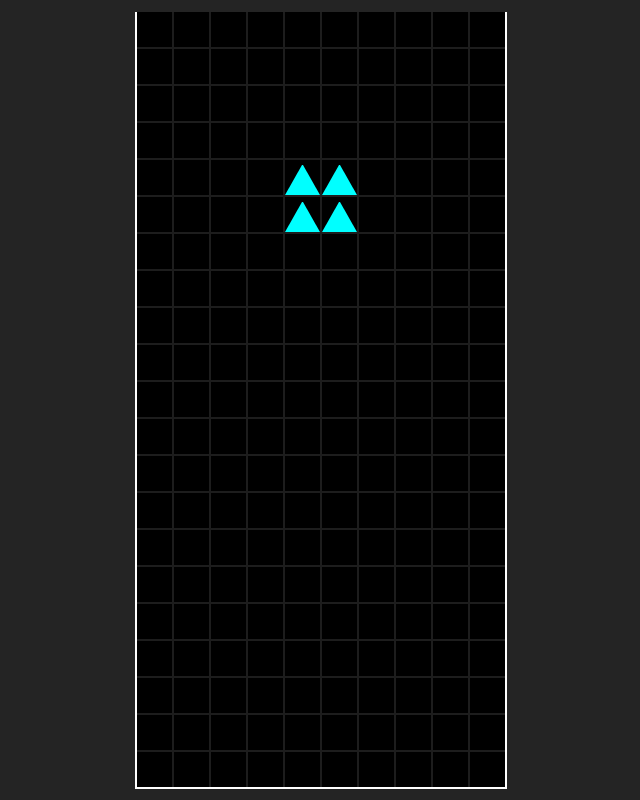
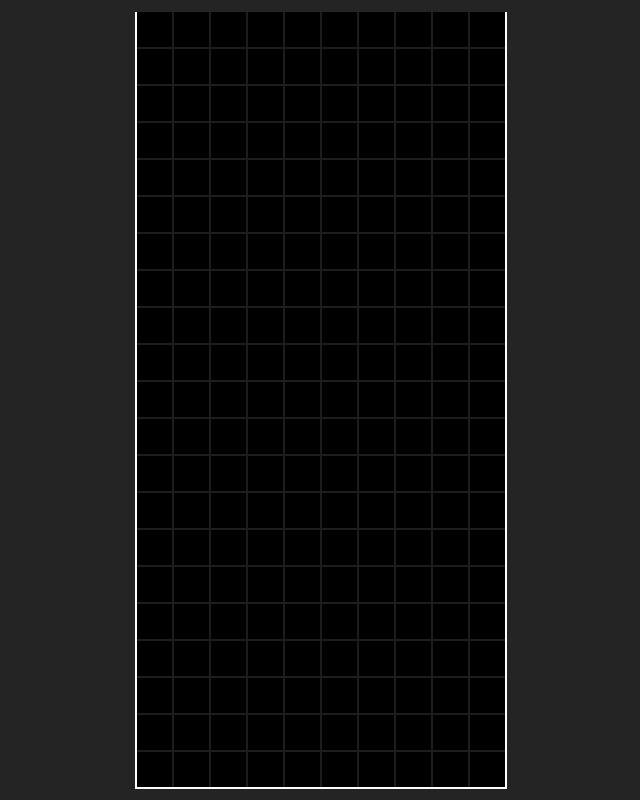
Before and after one commit to ChrisByBits/tetris, a React app: page / in a window 1280 px wide. Shown: the whole page, without its empty margins (319-959 px from the left). Built offline with nearby package versions, Linux system fonts and the light colour scheme; the HTML template or start-up script is replaced by a standard one.

Commit message:
restructure

```diff
--- a/src/App.jsx
+++ b/src/App.jsx
@@ -1,15 +1,12 @@
-import { useState } from 'react'
-import './App.css'
-import Board from './Board.jsx'
+import React from 'react';
+import Game from './components/Game.jsx'
 
 const App = () => {
-  const [time, setTime] = useState(1500);
-
   return (
     <div id="app">
-      <Board time = {time}/>
+      <Game />
     </div>
   )
 };
 
-export default App
+export default App;
--- a/src/Block.jsx
+++ /dev/null
@@ -1,20 +0,0 @@
-import './Block.css'
-
-const Block = ({value}) => {
-  const colors = {
-    0: 'none',
-    1: 'cyan',
-    2: 'blue',
-    3: 'orange',
-    4: 'red',
-    5: 'yellow',
-    6: 'green',
-    7: 'violet',
-  };
-
-  return (
-    <div className= {`block ${colors[value]}`} />
-  )
-}
-
-export default Block
--- a/src/Board.jsx
+++ /dev/null
@@ -1,103 +0,0 @@
-import React, { useState, useEffect } from 'react';
-import './Board.css';
-import Block from './Block';
-
-const ROWS = 21;
-const COLUMNS = 10;
-
-const createEmptyBoard = () => {
-  return Array.from({ length: ROWS }, () => Array(COLUMNS).fill(0).map(() => 0));
-};
-
-const initialPlayerPosition = { row: 0, column: 4 };
-
-
-const Board = ({time}) => {
-  const [board, setBoard] = useState(createEmptyBoard());
-
-  const [playerPosition, setPlayerPosition] = useState(initialPlayerPosition);
-
-  // Example
-  const playerBlock = [
-    [1, 1],
-    [1, 1],
-  ];
-
-  const updateBoard = () => {
-    setBoard((prevBoard) => {
-      const newBoard = prevBoard.map((row) => row.slice());
-
-      for (let i = 0; i < playerBlock.length; i++) {
-        for (let j = 0; j < playerBlock[0].length; j++) {
-          const prevRow = playerPosition.row + i - 1;
-          const prevColumn = playerPosition.column + j;
-
-          if (prevRow >= 0 && prevRow < ROWS && prevColumn >= 0 && prevColumn < COLUMNS)
-            newBoard[prevRow][prevColumn] = 0;
-        }
-      }
-
-      for (let i = 0; i < playerBlock.length; i++) {
-        for (let j = 0; j < playerBlock[0].length; j++) {
-          const newRow = playerPosition.row + i;
-          const newColumn = playerPosition.column + j;
-
-          if (newRow >= 0 && newRow < ROWS && newColumn >= 0 && newColumn < COLUMNS) {
-            newBoard[newRow][newColumn] = playerBlock[i][j];
-          }
-        }
-      }
-
-      return newBoard;
-    });
-  };
-
-  const movePlayer = (direction) => {
-    const newPlayerPosition = { ...playerPosition };
-
-    switch (direction) {
-      // Using Math.max/Math.min prevents the block from going out of bounds
-      case 'left':
-        newPlayerPosition.column = Math.max(0, newPlayerPosition.column - 1);
-        break;
-      case 'right':
-        newPlayerPosition.column = Math.min(COLUMNS - playerBlock[0].length, newPlayerPosition.column + 1);
-        break;
-      case 'down':
-        newPlayerPosition.row = Math.min(ROWS - playerBlock.length, newPlayerPosition.row + 1);
-        break;
-      default:
-        break;
-    }
-
-    setPlayerPosition(newPlayerPosition);
-  };
-
-  useEffect(() => {
-    const intervalId = setInterval(() => {
-      movePlayer('down');
-      updateBoard();
-    }, time);
-
-    return () => clearInterval(intervalId);
-  }, [playerPosition]);
-
-
-  const renderBoard = () => {
-    return board.map((row, rowIndex) => (
-      <div key={rowIndex} className="board-row">
-        {row.map((cell, columnIndex) => (
-          <Block key={columnIndex} value={cell} />
-        ))}
-      </div>
-    ));
-  };
-
-  return (
-    <div id="board">
-      {renderBoard()}
-    </div>
-  );
-};
-
-export default Board;
--- /dev/null
+++ b/src/components/Block.jsx
@@ -0,0 +1,11 @@
+import './Block.css'
+
+import { figures } from '../figures';
+
+const Block = ({id, value}) => {
+  return (
+    <div id={id} className= {`block ${figures[value].color}`} />
+  )
+}
+
+export default Block
--- /dev/null
+++ b/src/components/Board.jsx
@@ -0,0 +1,23 @@
+import React from 'react';
+import './Board.css';
+import Block from './Block';
+
+const Board = ({ board }) => {
+  const renderBoard = () => {
+    return board.map((row, rowIndex) => (
+      <div id={rowIndex} key={rowIndex} className="board-row">
+        {row.map((cell, columnIndex) => (
+          <Block key={columnIndex} id = {rowIndex +'-'+columnIndex} value={cell.value} />
+        ))}
+      </div>
+    ));
+  };
+
+  return (
+    <div id="board">
+      {renderBoard()}
+    </div>
+  );
+};
+
+export default Board
--- /dev/null
+++ b/src/components/Game.jsx
@@ -0,0 +1,21 @@
+import React, { useState } from 'react';
+
+import Board from './Board'
+
+import { usePlayer } from '../hooks/usePlayer';
+import { useBoard } from '../hooks/useBoard';
+
+const Game = () => {
+  const [player, reset] = usePlayer();
+  const [board, setBoard] = useBoard(player, reset);
+  const [gameOver, setGameOver] = useState(false);
+  const [fallTime, setFallTime] = useState(null);
+
+  return (
+    <div>
+      <Board board = {board}/>
+    </div>
+  );
+}
+
+export default Game
--- /dev/null
+++ b/src/figures.jsx
@@ -0,0 +1,52 @@
+export const figures = {
+  0: {
+    color: 'none',
+    shape : [[0]]
+  },
+  1: {
+    color: 'cyan',
+    shape: [[0, 1, 0, 0],
+            [0, 1, 0, 0],
+            [0, 1, 0, 0],
+            [0, 1, 0, 0]]
+  },
+  2: {
+    color: 'blue',
+    shape: [[0, 2, 0],
+            [0, 2, 0],
+            [2, 2, 0]]
+  },
+  3: {
+    color: 'orange',
+    shape: [[0, 3, 0],
+            [0, 3, 0],
+            [0, 3, 3]]
+  },
+  4: {
+    color: 'red',
+    shape: [[4, 4],
+            [4, 4]]
+  },
+  5: {
+    color: 'yellow',
+    shape: [[0, 5, 5],
+            [5, 5, 0],
+            [0, 0, 0]]
+  },
+  6: {
+    color: 'green',
+    shape: [[0, 0, 0],
+            [6, 6, 6],
+            [0, 6, 0]]
+  },
+  7: {
+    color: 'violet',
+    shape: [[7, 7, 0],
+            [0, 7, 7]]
+  }
+};
+
+export const randFigure = () => {
+  return figures[1];
+  // return figures[Math.floor(Math.random() * (Object.keys(figures).length - 1)  + 1)]
+}
--- /dev/null
+++ b/src/hooks/useBoard.jsx
@@ -0,0 +1,32 @@
+import {useState, useEffect} from 'react';
+
+export const ROWS = 21;
+export const COLUMNS = 10;
+
+const createEmptyBoard = () => {
+  return Array.from({ length: ROWS }, () => Array(COLUMNS).fill(0).map(() => ({value: 0, state: 'erase'})));
+};
+
+export const useBoard = (player, respawn) => {
+  const [board, setBoard] = useState(createEmptyBoard());
+
+  useEffect(() => {
+    const update = (prevState) => {
+      const newState = prevState.map(row => row.map(cell => cell.state === 'erase' ? {value: 0, state: 'erase'}: cell));
+
+      player.shape.forEach((row, rowIndex) => {
+        row.forEach((cellValue, cellIndex) => {
+          if (cellValue === 0)
+            newState[rowIndex + player.position.y][cellIndex + player.position.x] = {value: cellValue, state: player.collided ? 'merged' : 'erase'};
+        })
+      })
+
+      return newState;
+    };
+
+    setBoard((prevState) => update(prevState));
+
+  }, [player.shape, player.position.x, player.position.y,  player.collided]);
+
+  return [board, setBoard];
+}
--- /dev/null
+++ b/src/hooks/usePlayer.jsx
@@ -0,0 +1,30 @@
+import { useCallback, useState } from 'react';
+import { randFigure } from '../figures';
+import { COLUMNS } from './useBoard';
+
+
+export const usePlayer = () => {
+  const [player, setPlayer] = useState( {
+    shape: randFigure().shape,
+    position: {x: 0, y: 0},
+    collided: false
+  });
+
+  const respawn = useCallback(() => {
+    setPlayer({
+      shape: randFigure().shape,
+      position: {x: COLUMNS / 2 - 2, y: 0},
+      collided: false
+    })}, [])
+
+  const updatePosition = ({ posX, posY, collided}) => {
+    setPlayer(prevState => ({
+        ...prevState, //spread the previous state to use it
+        position: {x: (prevState.position.x + posX), y: (prevState.position.y + posY)},
+        collided
+      }));
+  };
+
+
+  return [player, respawn, updatePosition];
+}
```
Also changed, not shown: src/App.css (deleted), src/components/Block.css (renamed from src/Block.css), src/components/Board.css (renamed from src/Board.css).
